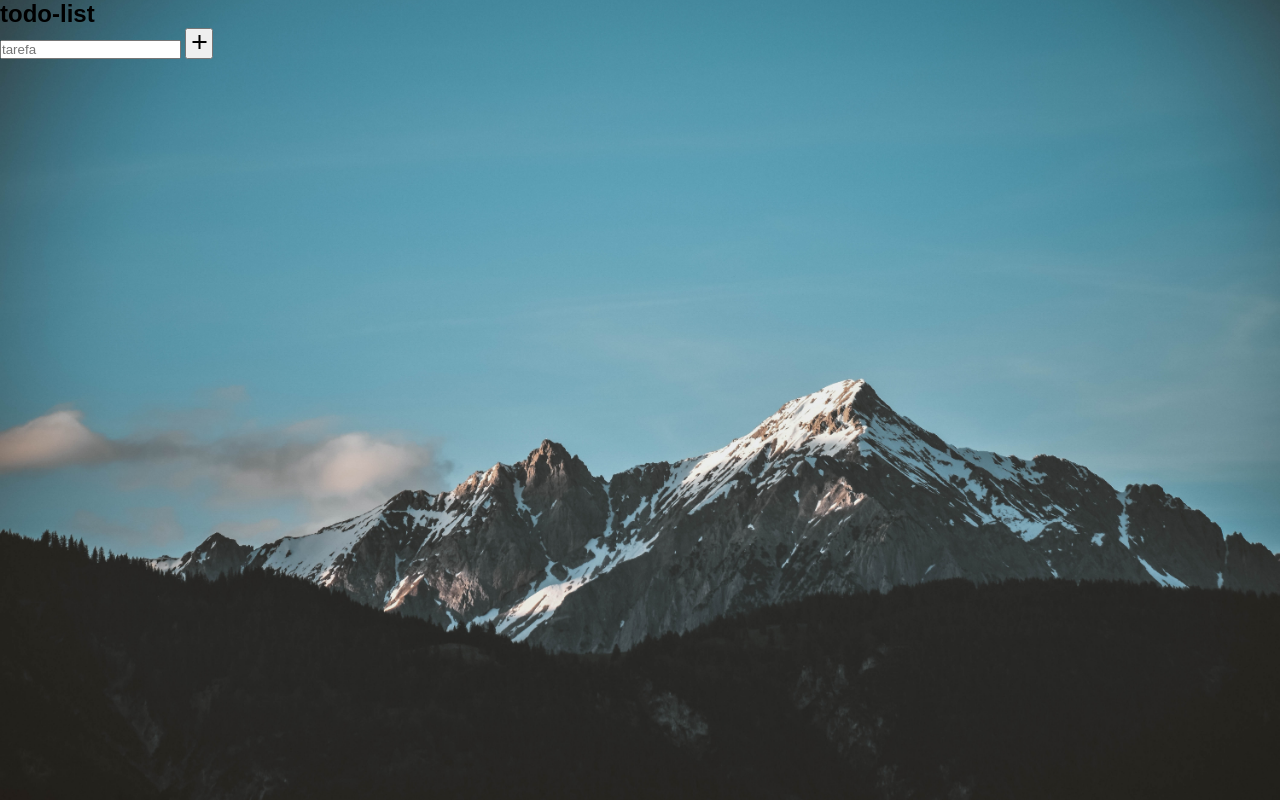
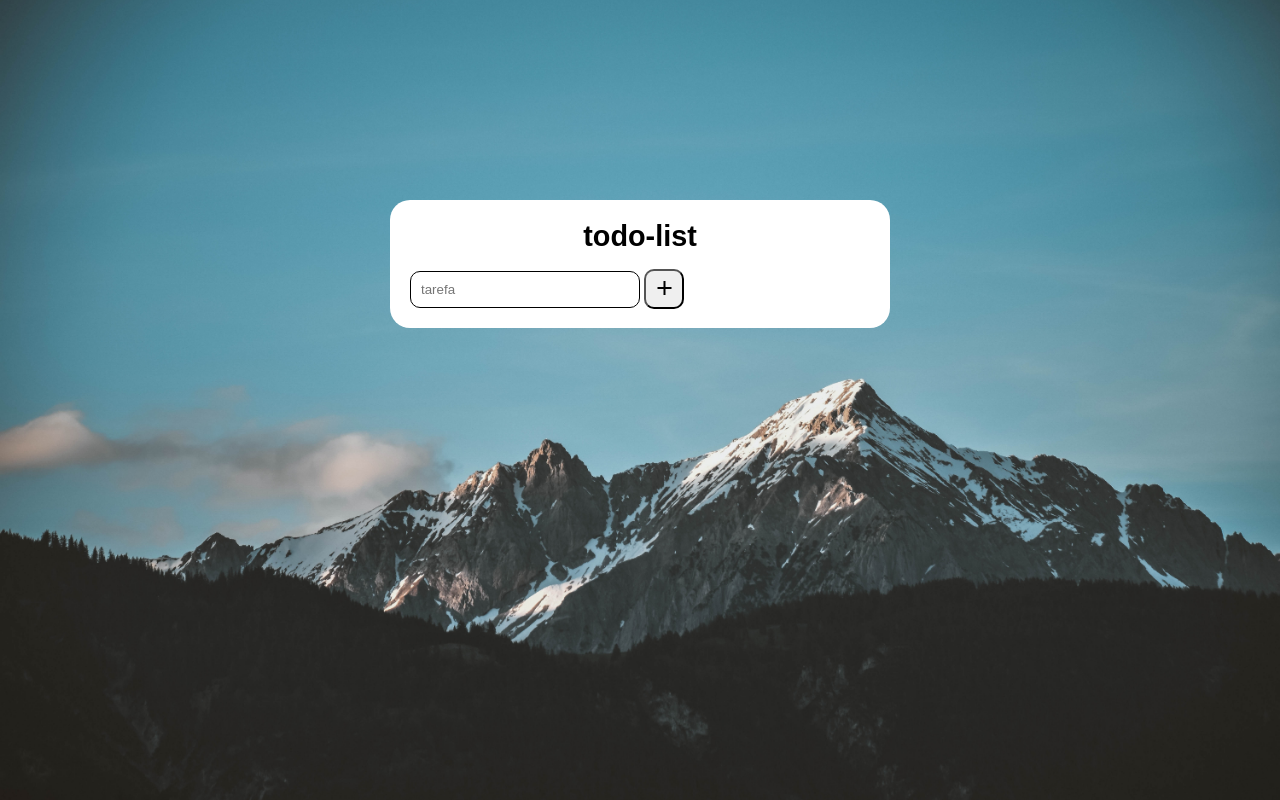
Before and after one commit to 0VitorGabriel/todo-list, a plain HTML site: page index.html in a window 1280 px wide. Drawn offline with nearby package versions, Linux system fonts and the light colour scheme.

Commit message:
estilei o input text e o button

```diff
--- a/style/style.css
+++ b/style/style.css
@@ -6,7 +6,37 @@
 }
 
 body {
-    background: #000000 url(../imgs/fundo.jpg) no-repeat center center;
+    background: #000000 url(../imgs/fundo.jpg) no-repeat center center fixed;
     background-size: cover;
-    background-attachment: fixed;
 }
+
+main {
+    background-color: white;
+    margin: auto;
+    width: 500px;
+    min-height: 100px;
+    padding: 20px;
+    border-radius: 20px;
+    transform: translateY(200px);
+}
+
+section > h1 {
+    text-align: center;
+    font-size: 1.8em;
+    padding-bottom: 10px;
+}
+
+section > input[type = text] {
+    padding: 10px;
+    width: 50%;
+    border-radius: 10px;
+    border: 1px solid;
+}
+
+section > button {
+    border-radius: 10px;
+    padding: 5px;
+    width: 40px;
+    height: 40px;
+    transform: translateY(6px);
+}
```
